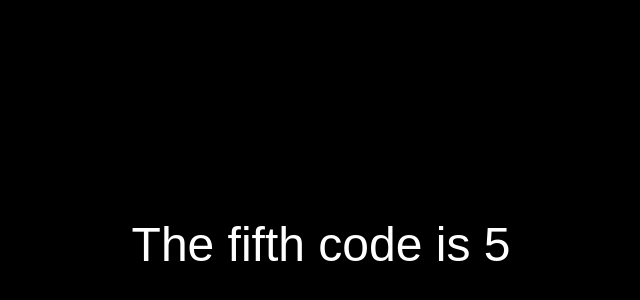
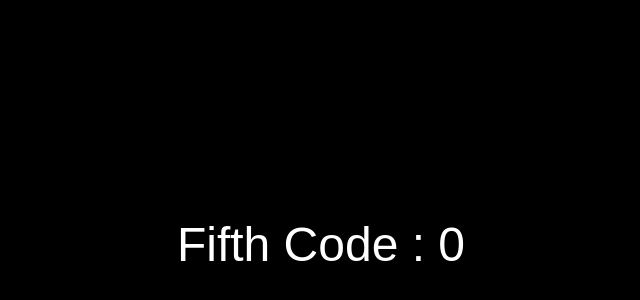
Before and after one commit to Daniel-NEO/Daniel-NEO.github.io, a plain HTML site: page halloween/index.html in a window 1280 px wide. Shown: the part 156-456 px from the top of the page, without its empty margins (319-959 px from the left). Drawn offline with Linux system fonts and the light colour scheme.

Commit message:
Update index.html

```diff
--- a/halloween/index.html
+++ b/halloween/index.html
@@ -14,5 +14,5 @@
 </style>
 </head>
 <body>
-<span>The fifth code is 5</span>
+<span>Fifth Code : 0</span>
 </body>
```
